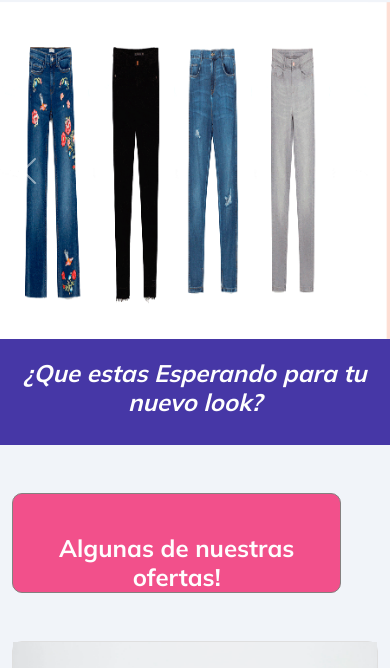
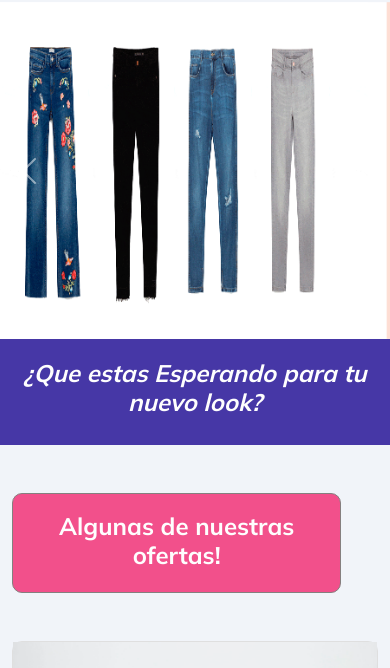
Before and after one commit to Gabrielfrias96/4taEntrega, a website: page index.html in a window 390 px wide. Shown: the part 57-725 px from the top of the page. Drawn offline with nearby package versions, Linux system fonts and the light colour scheme; a web font is replaced by a local one.

```diff
--- a/scss/style.scss
+++ b/scss/style.scss
@@ -329,7 +329,7 @@
     .text__ofert{
         width:90%;
         height:100px;
-        padding-top:40px;
+        padding-top:5%;
         h2{font-size:1.5rem;}
     }
 
```
Also changed, not shown: css/main.css, 1 other file.
